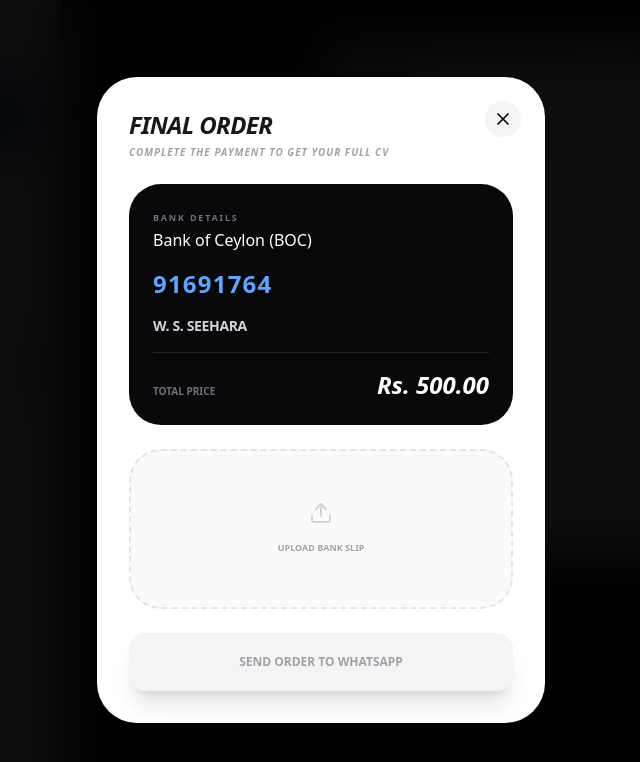
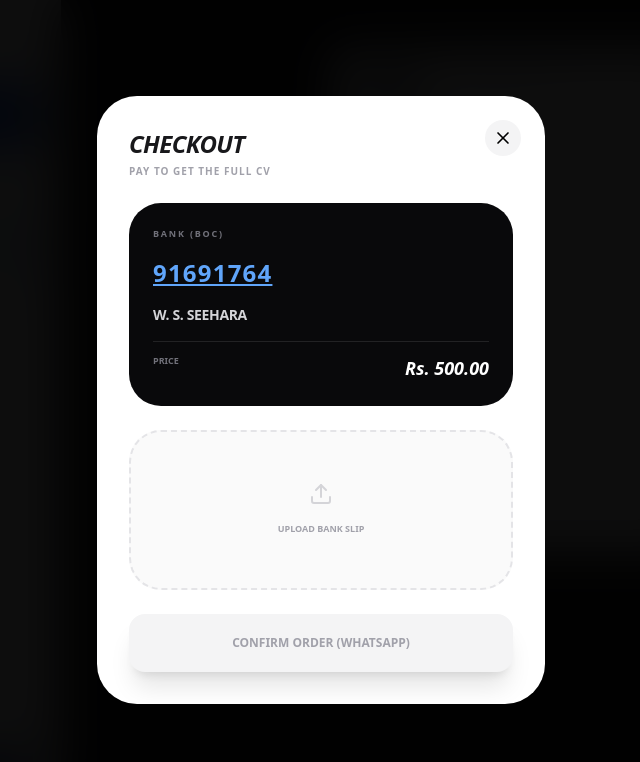
Before and after one commit to ThanushDev/DigiSolutionsCV, a React (Vite) app: page /#/preview in a window 1280 px wide. Both pictures are taken after a click on the button "GET FULL CV". Shown: the top 762 px of the page, without its empty margins (319-959 px from the left). Built offline with nearby package versions, Linux system fonts and the light colour scheme; grey boxes are pictures that could not be loaded.

Commit message:
Update CVPreview.tsx

```diff
--- a/src/pages/CVPreview.tsx
+++ b/src/pages/CVPreview.tsx
@@ -5,11 +5,11 @@ import { templateThemes } from '../types/cv';
 import {
   ChevronLeftIcon, CheckCircle2Icon, Loader2, XIcon,
   SendIcon, Smartphone, Monitor, Menu,
-  Landmark, Copy, UploadIcon, Image as ImageIcon
+  UploadIcon, Image as ImageIcon
 } from 'lucide-react';
 
 export function CVPreview({ onBack }: { onBack: () => void }) {
-  const { cvData, setSelectedTemplate, updateThemeColor, updatePersonalInfo } = useCV();
+  const { cvData, setSelectedTemplate, updateThemeColor } = useCV();
   const [showPayment, setShowPayment] = useState(false);
   const [isUploading, setIsUploading] = useState(false);
   const [slipUrl, setSlipUrl] = useState('');
@@ -18,31 +18,7 @@ export function CVPreview({ onBack }: { onBack: () => void }) {
 
   if (!cvData) return null;
 
-  // --- Profile Image එක Upload කරලා CV එකට සෙට් කරන ලොජික් එක ---
-  const handleProfileImageUpload = async (e: React.ChangeEvent<HTMLInputElement>) => {
-    const file = e.target.files?.[0];
-    if (!file) return;
-    setIsUploading(true);
-    const formData = new FormData();
-    formData.append('image', file);
-    try {
-      const response = await fetch(`https://api.imgbb.com/1/upload?key=43b8bf4b90a4c63f2f931edfc646c148`, {
-        method: 'POST',
-        body: formData,
-      });
-      const result = await response.json();
-      if (result.success) {
-        // මෙතනින් තමයි image එක template එකට යවන්නේ
-        updatePersonalInfo({ photo: result.data.url });
-      }
-    } catch (error) {
-      alert("Image upload failed!");
-    } finally {
-      setIsUploading(false);
-    }
-  };
-
-  // --- Payment Slip Upload ---
+  // --- Payment Slip එක විතරක් ImgBB එකට Upload කරන Logic එක ---
   const handleSlipUpload = async (e: React.ChangeEvent<HTMLInputElement>) => {
     const file = e.target.files?.[0];
     if (!file) return;
@@ -63,10 +39,14 @@ export function CVPreview({ onBack }: { onBack: () => void }) {
     }
   };
 
+  // --- WhatsApp Ref එක (JSON Data) යවන Logic එක ---
   const handleWhatsApp = () => {
-    if (!slipUrl) return alert("Please upload the slip first!");
+    if (!slipUrl) return alert("Please upload the payment slip first!");
+
+    // මුළු CV Data එකම JSON කරලා Encode කරනවා
     const encodedData = btoa(unescape(encodeURIComponent(JSON.stringify(cvData))));
     const message = `*🔥 NEW CV ORDER 🔥*\n\n*Name:* ${cvData.personalInfo.name}\n*Slip:* ${slipUrl}\n\n*Ref Data:*\n${encodedData}`;
+
     window.open(`https://wa.me/94764781212?text=${encodeURIComponent(message)}`, '_blank');
   };
 
@@ -76,40 +56,23 @@ export function CVPreview({ onBack }: { onBack: () => void }) {
       {/* Sidebar */}
       <div className={`fixed md:relative z-[70] h-full bg-white border-r w-[320px] md:w-[380px] transition-transform duration-300 flex flex-col ${isSidebarOpen ? 'translate-x-0' : '-translate-x-full md:translate-x-0'}`}>
 
-        {/* Sidebar Header */}
         <div className="p-6 border-b flex justify-between items-center">
           <button onClick={onBack} className="flex items-center text-[10px] font-black text-zinc-400 uppercase tracking-widest"><ChevronLeftIcon size={14}/> Editor</button>
           <button onClick={() => setIsSidebarOpen(false)} className="md:hidden p-2 text-zinc-400"><XIcon size={24}/></button>
         </div>
 
-        {/* Sidebar Content */}
         <div className="flex-1 overflow-y-auto p-5 space-y-6 bg-zinc-50/30 custom-scrollbar">
 
-          {/* 1. මචං උඹ ඉල්ලපු විදියට Button එක උඩටම දැම්මා */}
-          <button onClick={() => setShowPayment(true)} className="w-full py-5 bg-blue-600 text-white rounded-2xl font-black uppercase text-[13px] flex items-center justify-center gap-2.5 shadow-xl shadow-blue-100 hover:bg-blue-700 transition-all">
+          {/* Main Download Button */}
+          <button onClick={() => setShowPayment(true)} className="w-full py-5 bg-blue-600 text-white rounded-2xl font-black uppercase text-[13px] flex items-center justify-center gap-2.5 shadow-xl shadow-blue-100 hover:bg-blue-700 active:scale-95 transition-all">
             <SendIcon size={18}/> Get Full CV
           </button>
 
           <hr className="border-zinc-200" />
 
-          {/* 2. Profile Image Upload (Image එක එන්නේ නැති ප්‍රශ්නයට විසඳුම) */}
+          {/* Style Selector */}
           <div className="space-y-3">
-            <p className="text-[10px] font-black uppercase text-zinc-400 ml-1 tracking-widest italic text-blue-600">Step 1: Upload Profile Photo</p>
-            <label className="flex items-center gap-4 p-4 bg-white border-2 border-dashed border-zinc-200 rounded-2xl cursor-pointer hover:border-blue-400 transition-all">
-              <div className="p-2 bg-blue-50 rounded-lg text-blue-600">
-                {isUploading ? <Loader2 size={20} className="animate-spin"/> : <ImageIcon size={20}/>}
-              </div>
-              <div className="flex-1">
-                <p className="text-[11px] font-black uppercase text-zinc-700">Change Photo</p>
-                <p className="text-[9px] text-zinc-400 font-bold uppercase">Click to upload image</p>
-              </div>
-              <input type="file" className="hidden" accept="image/*" onChange={handleProfileImageUpload} />
-            </label>
-          </div>
-
-          {/* 3. Template Styles */}
-          <div className="space-y-3">
-            <p className="text-[10px] font-black uppercase text-zinc-400 ml-1 tracking-widest">Step 2: Select Style</p>
+            <p className="text-[10px] font-black uppercase text-zinc-400 ml-1 tracking-widest">Selected Style</p>
             <div className="grid grid-cols-1 gap-2">
               {templateThemes.map((t) => (
                 <button key={t.id} onClick={() => { setSelectedTemplate(t.id); updateThemeColor(t.primaryColor); }}
@@ -121,18 +84,18 @@ export function CVPreview({ onBack }: { onBack: () => void }) {
             </div>
           </div>
 
-          {/* Preview Controls */}
-          <div className="grid grid-cols-2 gap-4 pt-2">
-            <div className="space-y-2">
-              <p className="text-[10px] font-black uppercase text-zinc-400 text-center">Preview Zoom</p>
-              <div className="flex bg-white border rounded-xl p-1 h-11">
-                <button onClick={() => setPreviewScale(0.35)} className={`flex-1 flex justify-center items-center rounded-lg ${previewScale <= 0.4 ? 'bg-zinc-900 text-white' : 'text-zinc-400'}`}><Smartphone size={16}/></button>
-                <button onClick={() => setPreviewScale(0.55)} className={`flex-1 flex justify-center items-center rounded-lg ${previewScale > 0.4 ? 'bg-zinc-900 text-white' : 'text-zinc-400'}`}><Monitor size={16}/></button>
-              </div>
-            </div>
-            <div className="space-y-2">
-               <p className="text-[10px] font-black uppercase text-zinc-400 text-center">Theme Color</p>
-               <input type="color" value={cvData.customColor} onChange={(e) => updateThemeColor(e.target.value)} className="w-full h-11 rounded-xl cursor-pointer bg-white border p-1" />
+          {/* Theme Color */}
+          <div className="space-y-2">
+            <p className="text-[10px] font-black uppercase text-zinc-400 ml-1 tracking-widest text-center">Customize Color</p>
+            <input type="color" value={cvData.customColor} onChange={(e) => updateThemeColor(e.target.value)} className="w-full h-12 rounded-xl cursor-pointer bg-white border p-1" />
+          </div>
+
+          {/* Zoom Controls */}
+          <div className="space-y-2">
+            <p className="text-[10px] font-black uppercase text-zinc-400 text-center tracking-widest">Zoom View</p>
+            <div className="flex bg-white border rounded-xl p-1 h-11">
+              <button onClick={() => setPreviewScale(0.35)} className={`flex-1 flex justify-center items-center rounded-lg ${previewScale <= 0.4 ? 'bg-zinc-900 text-white' : 'text-zinc-400'}`}><Smartphone size={16}/></button>
+              <button onClick={() => setPreviewScale(0.55)} className={`flex-1 flex justify-center items-center rounded-lg ${previewScale > 0.4 ? 'bg-zinc-900 text-white' : 'text-zinc-400'}`}><Monitor size={16}/></button>
             </div>
           </div>
         </div>
@@ -142,33 +105,34 @@ export function CVPreview({ onBack }: { onBack: () => void }) {
       <div className="flex-1 relative flex flex-col h-full bg-zinc-900 overflow-hidden">
         <div className="md:hidden p-4 flex justify-between items-center z-30 bg-zinc-900/50 backdrop-blur-md">
           <button onClick={() => setIsSidebarOpen(true)} className="p-3 bg-white/10 rounded-xl text-white border border-white/10"><Menu size={20}/></button>
-          <span className="text-white font-black uppercase text-[10px] tracking-widest opacity-60 italic">Live CV Preview</span>
+          <span className="text-white font-black uppercase text-[10px] tracking-widest opacity-60">Live Preview</span>
           <div className="w-10"></div>
         </div>
 
         <div className="flex-1 overflow-auto p-4 md:p-12 flex justify-center items-start custom-scrollbar">
-          <div className="transition-all duration-500 shadow-[0_40px_100px_rgba(0,0,0,0.6)] origin-top bg-white" style={{ transform: `scale(${previewScale})` }}>
+          <div className="transition-all duration-500 shadow-2xl origin-top bg-white" style={{ transform: `scale(${previewScale})` }}>
+            {/* User Personal Info වලදී දාපු image එක මෙතන auto වැටෙනවා */}
             <CVTemplateBase cvData={cvData} />
           </div>
         </div>
       </div>
 
-      {/* Payment Modal */}
+      {/* Payment & WhatsApp Ref Modal */}
       {showPayment && (
-        <div className="fixed inset-0 bg-black/95 z-[100] flex items-center justify-center p-4 backdrop-blur-xl animate-in fade-in duration-300">
+        <div className="fixed inset-0 bg-black/95 z-[100] flex items-center justify-center p-4 backdrop-blur-xl">
           <div className="bg-white rounded-[2.5rem] p-8 max-w-md w-full shadow-2xl relative animate-in zoom-in duration-300">
-            <button onClick={() => setShowPayment(false)} className="absolute top-6 right-6 p-2 bg-zinc-100 rounded-full hover:bg-zinc-200 transition-colors"><XIcon size={20}/></button>
-            <h3 className="text-2xl font-black uppercase mb-1 italic tracking-tight text-zinc-900">Final Order</h3>
-            <p className="text-zinc-400 text-[10px] mb-6 font-bold uppercase tracking-widest italic">Complete the payment to get your full CV</p>
+            <button onClick={() => setShowPayment(false)} className="absolute top-6 right-6 p-2 bg-zinc-100 rounded-full"><XIcon size={20}/></button>
+            <h3 className="text-2xl font-black uppercase mb-1 italic tracking-tight text-zinc-900">Checkout</h3>
+            <p className="text-zinc-400 text-[10px] mb-6 font-bold uppercase tracking-widest">Pay to get the full CV</p>
 
             <div className="bg-zinc-950 text-white rounded-[2rem] p-6 mb-6">
-              <div className="space-y-4 text-sm">
-                <div><p className="text-[9px] uppercase font-black text-zinc-500 tracking-[0.2em]">Bank Details</p><p className="font-medium text-base">Bank of Ceylon (BOC)</p></div>
-                <div><p className="text-2xl text-blue-400 font-bold tracking-wider">91691764</p></div>
+              <div className="space-y-4">
+                <div><p className="text-[9px] uppercase font-black text-zinc-500 tracking-[0.2em]">Bank (BOC)</p></div>
+                <div><p className="text-2xl text-blue-400 font-bold tracking-wider underline">91691764</p></div>
                 <div><p className="text-sm font-bold uppercase tracking-tight text-zinc-300">W. S. SEEHARA</p></div>
-                <div className="pt-4 border-t border-white/10 flex justify-between items-end">
-                  <span className="text-zinc-500 uppercase text-[10px] font-black">Total Price</span>
-                  <span className="text-2xl font-black italic">Rs. 500.00</span>
+                <div className="pt-3 border-t border-white/10 flex justify-between">
+                  <span className="text-zinc-500 uppercase text-[9px] font-black">Price</span>
+                  <span className="text-lg font-black italic">Rs. 500.00</span>
                 </div>
               </div>
             </div>
@@ -179,7 +143,7 @@ export function CVPreview({ onBack }: { onBack: () => void }) {
             </label>
 
             <button onClick={handleWhatsApp} disabled={!slipUrl || isUploading} className={`w-full py-5 rounded-2xl font-black uppercase text-[12px] mt-6 transition-all shadow-xl ${slipUrl ? 'bg-blue-600 text-white shadow-blue-200 hover:bg-blue-700 active:scale-95' : 'bg-zinc-100 text-zinc-400 cursor-not-allowed'}`}>
-              Send Order to WhatsApp
+              Confirm Order (WhatsApp)
             </button>
           </div>
         </div>
```
